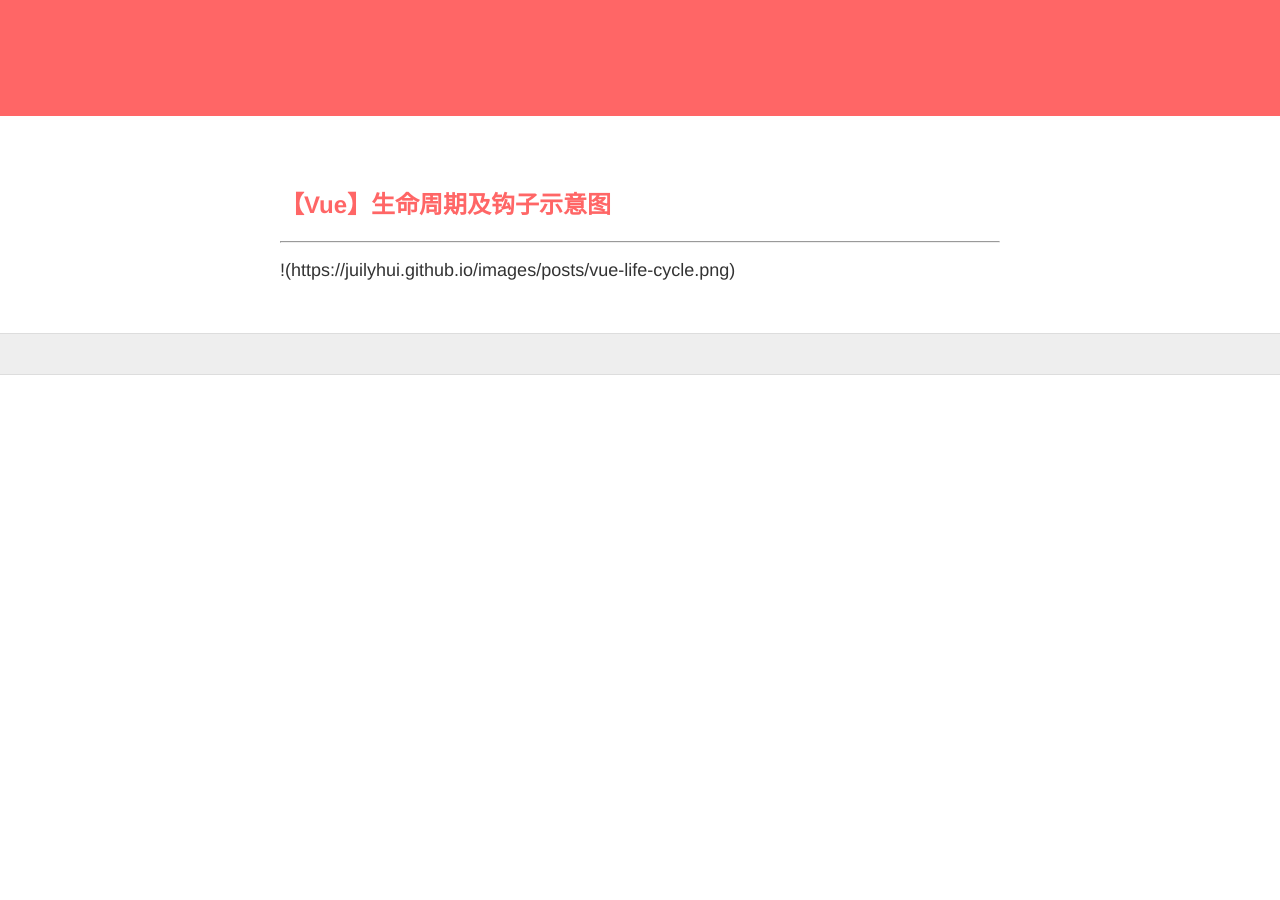
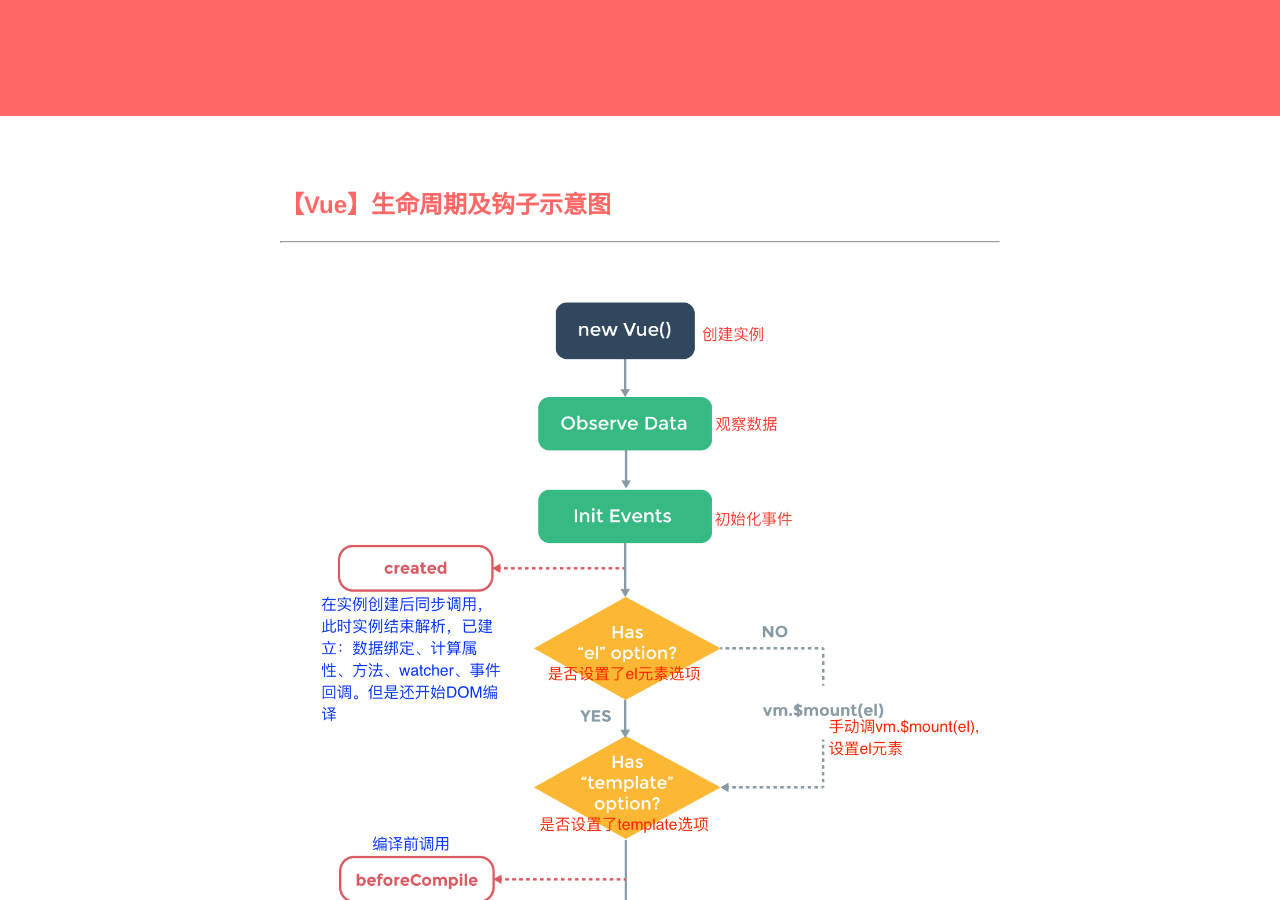
Before and after one commit to juilyhui/juilyhui.github.io, a Jekyll site: the page built from _posts/2016-09-21-vue-life-cycle.md, in a window 1280 px wide and 900 px high, scrolled down 319 px. Built offline with Jekyll 4.4.1, drawn with Linux system fonts in a browser that asks for light colours; nearby versions of some CDN libraries; before the commit the page ends 900 px from its top, so only the background shows below that.

Commit message:
hui change vue-life-cycle2

```diff
--- a/_posts/2016-09-21-vue-life-cycle.md
+++ b/_posts/2016-09-21-vue-life-cycle.md
@@ -5,4 +5,4 @@
 ---
 ## 【Vue】生命周期及钩子示意图
 -----
-!(https://juilyhui.github.io/images/posts/vue-life-cycle.png)
+![](https://juilyhui.github.io/images/posts/vue-life-cycle.png)
```
